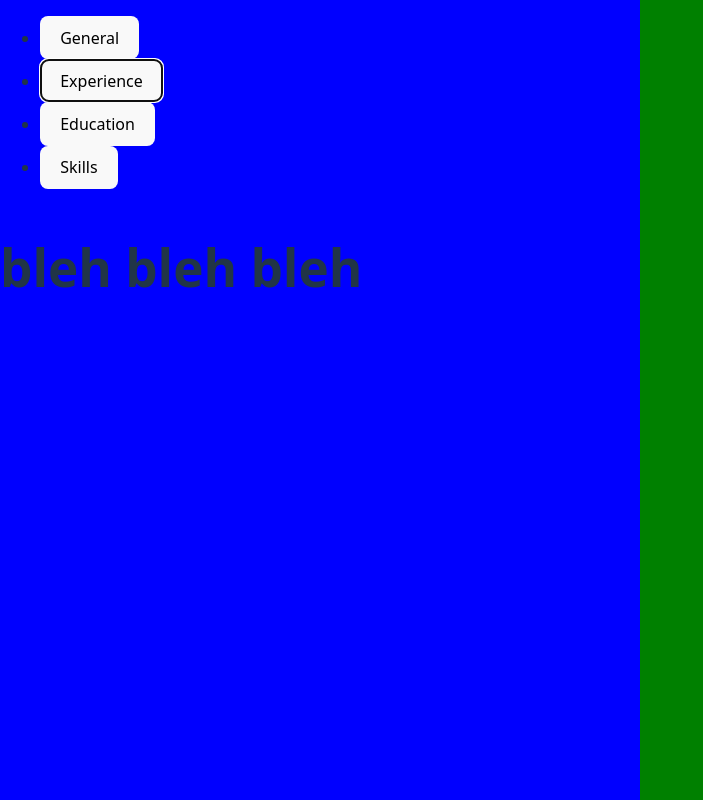
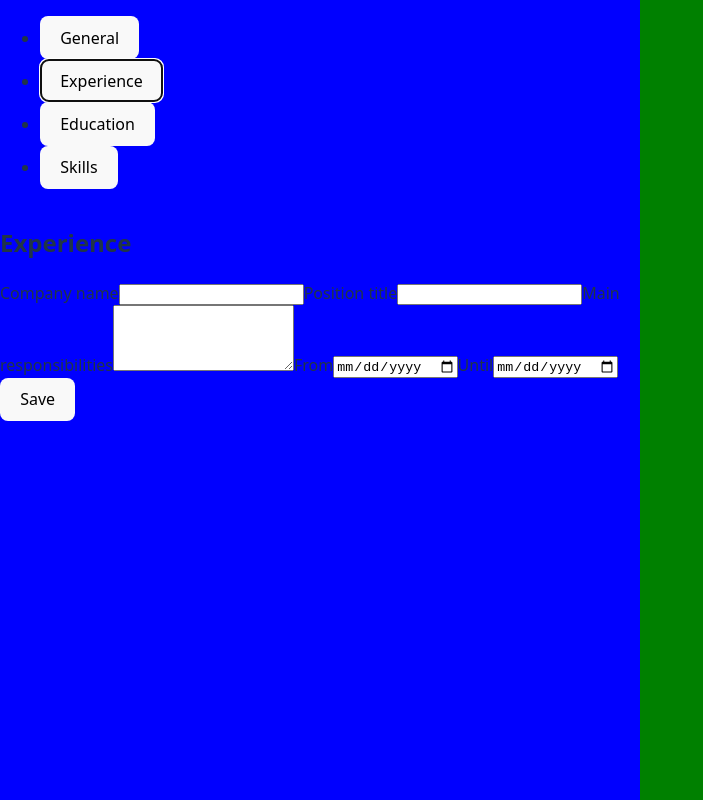
Before and after one commit to JasonBet/CV-App, a React (Vite) app: page / in a window 1280 px wide. Both pictures are taken after a click on the button "Experience". Shown: the whole page, without its empty margins (0-703 px from the left). Built offline with nearby package versions, Linux system fonts and the light colour scheme.

Commit message:
Add basic form structure

```diff
--- a/src/EducationForm.jsx
+++ b/src/EducationForm.jsx
@@ -1,10 +1,51 @@
+import { useState } from "react";
 
+export default function EducationForm() {
+  const [edu, setEdu] = useState({
+    school: "",
+    studyTitle: "",
+    studyDate: "",
+  });
 
-function EducationForm () {
-    return (
-        <h1>bluh bluh bluh</h1>
-    )
+  function handleChange(e) {
+    const { name, value } = e.target;
+    setEdu((s) => ({ ...s, [name]: value }));
+  }
 
+  function handleSubmit(e) {
+    e.preventDefault();
+    console.log("Education:", edu);
+  }
+
+  return (
+    <form onSubmit={handleSubmit}>
+      <h2>Education</h2>
+
+      <label>
+        School name
+        <input name="school" value={edu.school} onChange={handleChange} />
+      </label>
+
+      <label>
+        Title of study
+        <input
+          name="studyTitle"
+          value={edu.studyTitle}
+          onChange={handleChange}
+        />
+      </label>
+
+      <label>
+        Date of study
+        <input
+          name="studyDate"
+          type="date"
+          value={edu.studyDate}
+          onChange={handleChange}
+        />
+      </label>
+
+      <button type="submit">Save</button>
+    </form>
+  );
 }
-
-export default EducationForm
--- a/src/ExperienceForm.jsx
+++ b/src/ExperienceForm.jsx
@@ -1,10 +1,64 @@
+import { useState } from "react";
 
+export default function ExperienceForm() {
+  const [job, setJob] = useState({
+    company: "",
+    position: "",
+    tasks: "",
+    from: "",
+    until: "",
+  });
 
-function ExperienceForm () {
-    return (
-        <h1>bleh bleh bleh</h1>
-    )
+  function handleChange(e) {
+    const { name, value } = e.target;
+    setJob((j) => ({ ...j, [name]: value }));
+  }
 
+  function handleSubmit(e) {
+    e.preventDefault();
+    console.log("Experience:", job);
+  }
+
+  return (
+    <form onSubmit={handleSubmit}>
+      <h2>Experience</h2>
+
+      <label>
+        Company name
+        <input name="company" value={job.company} onChange={handleChange} />
+      </label>
+
+      <label>
+        Position title
+        <input name="position" value={job.position} onChange={handleChange} />
+      </label>
+
+      <label>
+        Main responsibilities
+        <textarea
+          name="tasks"
+          rows={4}
+          value={job.tasks}
+          onChange={handleChange}
+        />
+      </label>
+
+      <label>
+        From
+        <input name="from" type="date" value={job.from} onChange={handleChange} />
+      </label>
+
+      <label>
+        Until
+        <input
+          name="until"
+          type="date"
+          value={job.until}
+          onChange={handleChange}
+        />
+      </label>
+
+      <button type="submit">Save</button>
+    </form>
+  );
 }
-
-export default ExperienceForm
--- a/src/GeneralForm.jsx
+++ b/src/GeneralForm.jsx
@@ -1,10 +1,42 @@
+import { useState } from "react";
 
+export default function GeneralForm() {
+  const [form, setForm] = useState({
+    name: "",
+    email: "",
+    phone: "",
+  });
 
-function GeneralForm () {
-    return (
-        <h1>blah blah blah</h1>
-    )
+  function handleChange(e) {
+    const { name, value } = e.target;
+    setForm((f) => ({ ...f, [name]: value }));
+  }
 
+  function handleSubmit(e) {
+    e.preventDefault();
+    console.log("General details:", form);
+  }
+
+  return (
+    <form onSubmit={handleSubmit}>
+      <h2>General</h2>
+
+      <label>
+        Name
+        <input name="name" value={form.name} onChange={handleChange} />
+      </label>
+
+      <label>
+        Email
+        <input name="email" value={form.email} onChange={handleChange} />
+      </label>
+
+      <label>
+        Phone
+        <input name="phone" value={form.phone} onChange={handleChange} />
+      </label>
+
+      <button type="submit">Save</button>
+    </form>
+  );
 }
-
-export default GeneralForm
--- a/src/SkillsForm.jsx
+++ b/src/SkillsForm.jsx
@@ -1,10 +1,48 @@
+import { useState } from "react";
 
+export default function SkillsForm() {
+  const [category, setCategory] = useState("");
+  const [items, setItems] = useState("");
+  const [skills, setSkills] = useState([]);
 
-function SkillsForm () {
-    return (
-        <h1>waaazaaa</h1>
-    )
+  function addSkill(e) {
+    e.preventDefault();
+    if (!category.trim()) return;
 
+    setSkills((s) => [...s, { category, items }]);
+    setCategory("");
+    setItems("");
+  }
+
+  return (
+    <>
+      <form onSubmit={addSkill}>
+        <h2>Skills</h2>
+
+        <label>
+          Category
+          <input
+            value={category}
+            onChange={(e) => setCategory(e.target.value)}
+          />
+        </label>
+
+        <label>
+          Items (comma-separated)
+          <input value={items} onChange={(e) => setItems(e.target.value)} />
+        </label>
+
+        <button type="submit">Add</button>
+      </form>
+
+      {/* quick preview */}
+      <ul>
+        {skills.map((s, idx) => (
+          <li key={idx}>
+            <strong>{s.category}:</strong> {s.items}
+          </li>
+        ))}
+      </ul>
+    </>
+  );
 }
-
-export default SkillsForm
```
